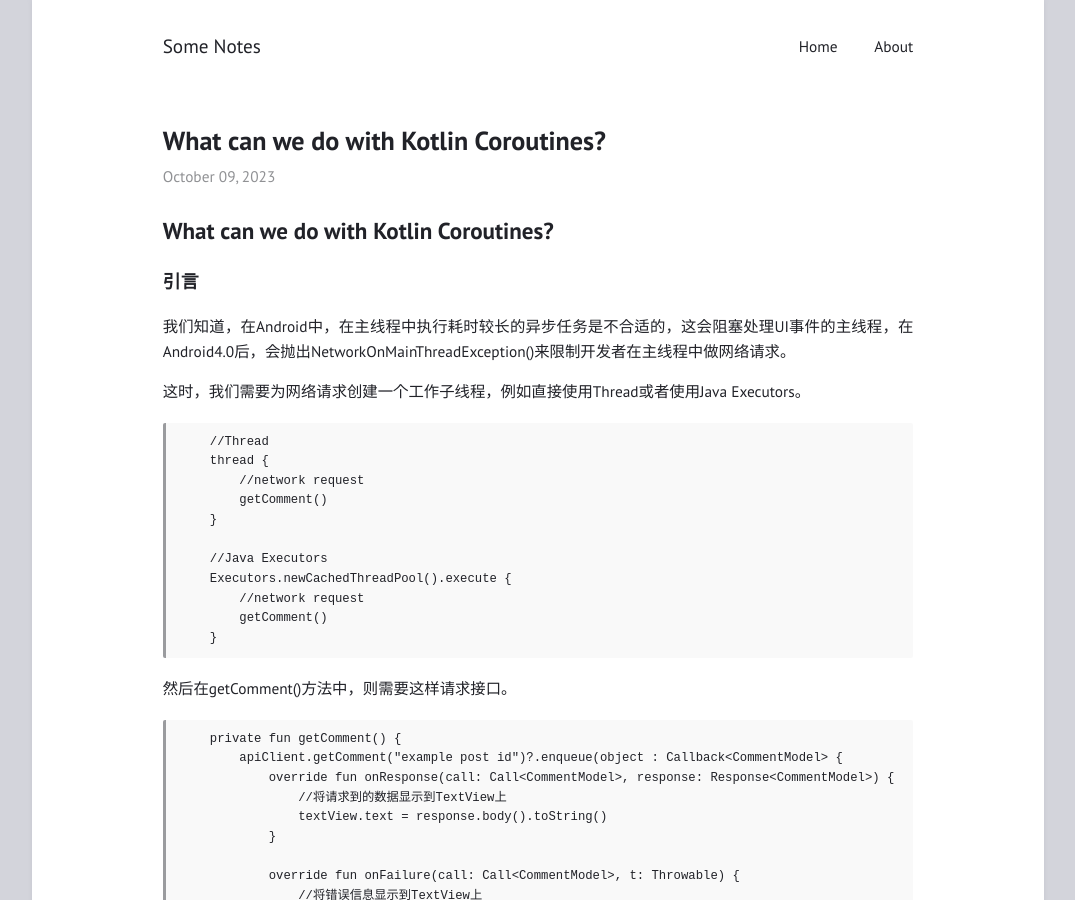
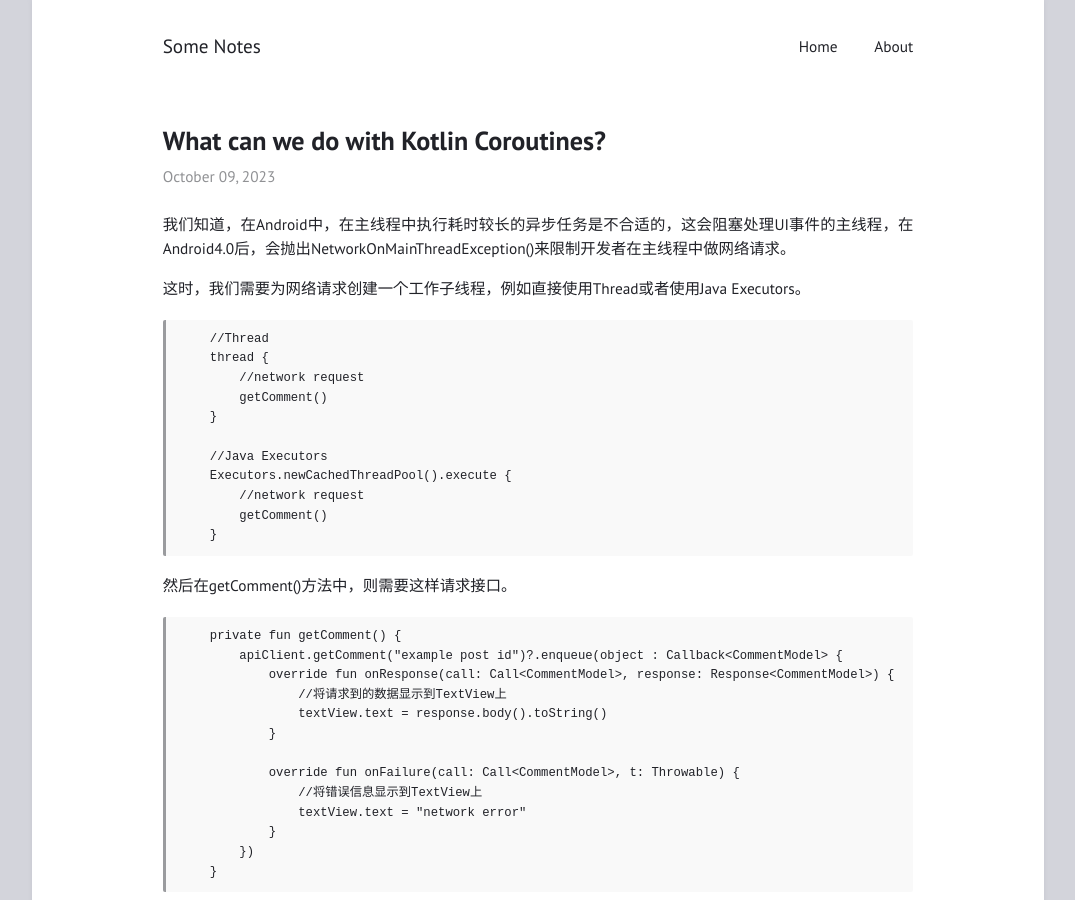
Before and after one commit to Maxyjy/Maxyjy.github.io, a Jekyll site: the page built from _posts/2023-10-09-kotlin-coroutines.md, in a window 1280 px wide and 900 px high. Shown: the whole window, without its empty margins (102-1177 px from the left). Built offline with Jekyll 4.4.1, drawn with Linux system fonts in a browser that asks for light colours.

Commit message:
update
update

```diff
--- a/_posts/2023-10-09-kotlin-coroutines.md
+++ b/_posts/2023-10-09-kotlin-coroutines.md
@@ -1,13 +1,9 @@
 ---
 title:  "What can we do with Kotlin Coroutines?"
-mathjax: false
 layout: post
 categories: Kotlin&Java
 ---
 
-## What can we do with Kotlin Coroutines?
-
-### 引言
 
 我们知道，在Android中，在主线程中执行耗时较长的异步任务是不合适的，这会阻塞处理UI事件的主线程，在Android4.0后，会抛出NetworkOnMainThreadException()来限制开发者在主线程中做网络请求。
 
```
Also changed, not shown: _posts/2023-4-04-tcp-v4v6.md (+1 -0 lines).
